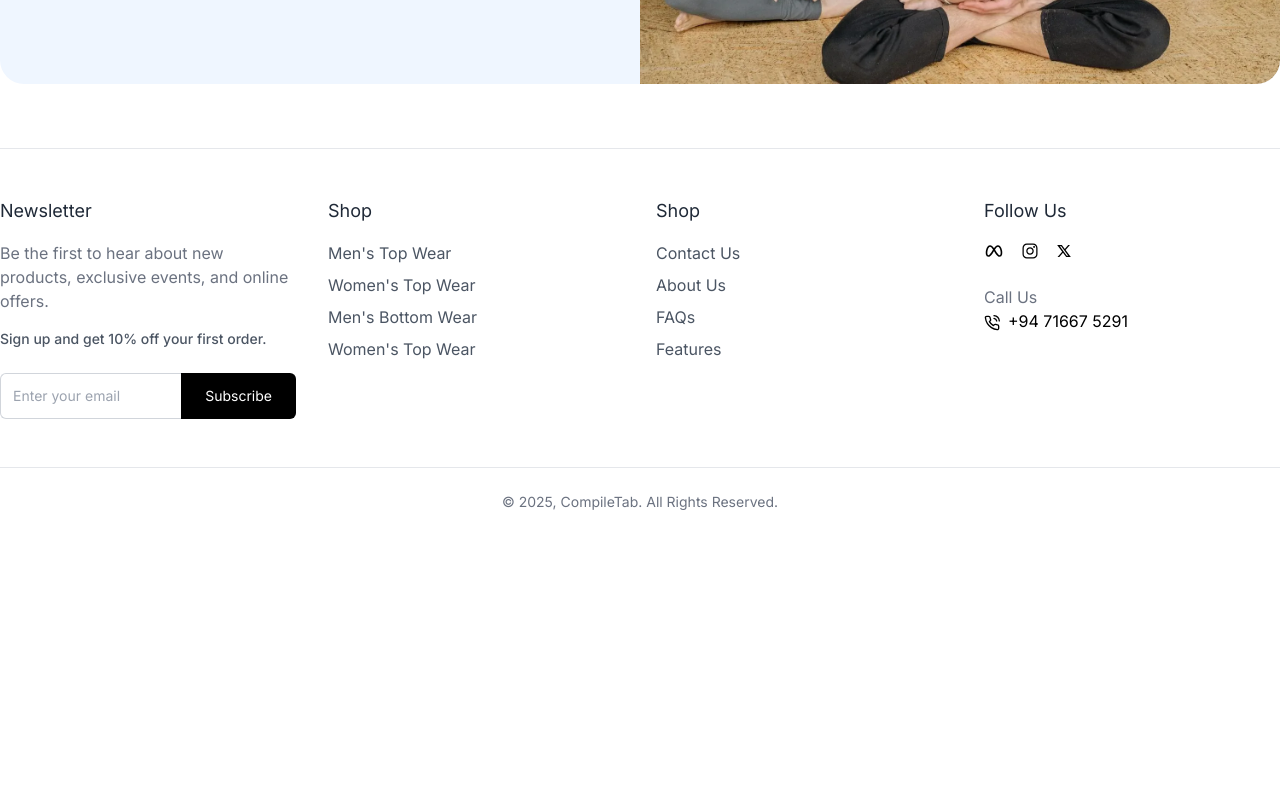
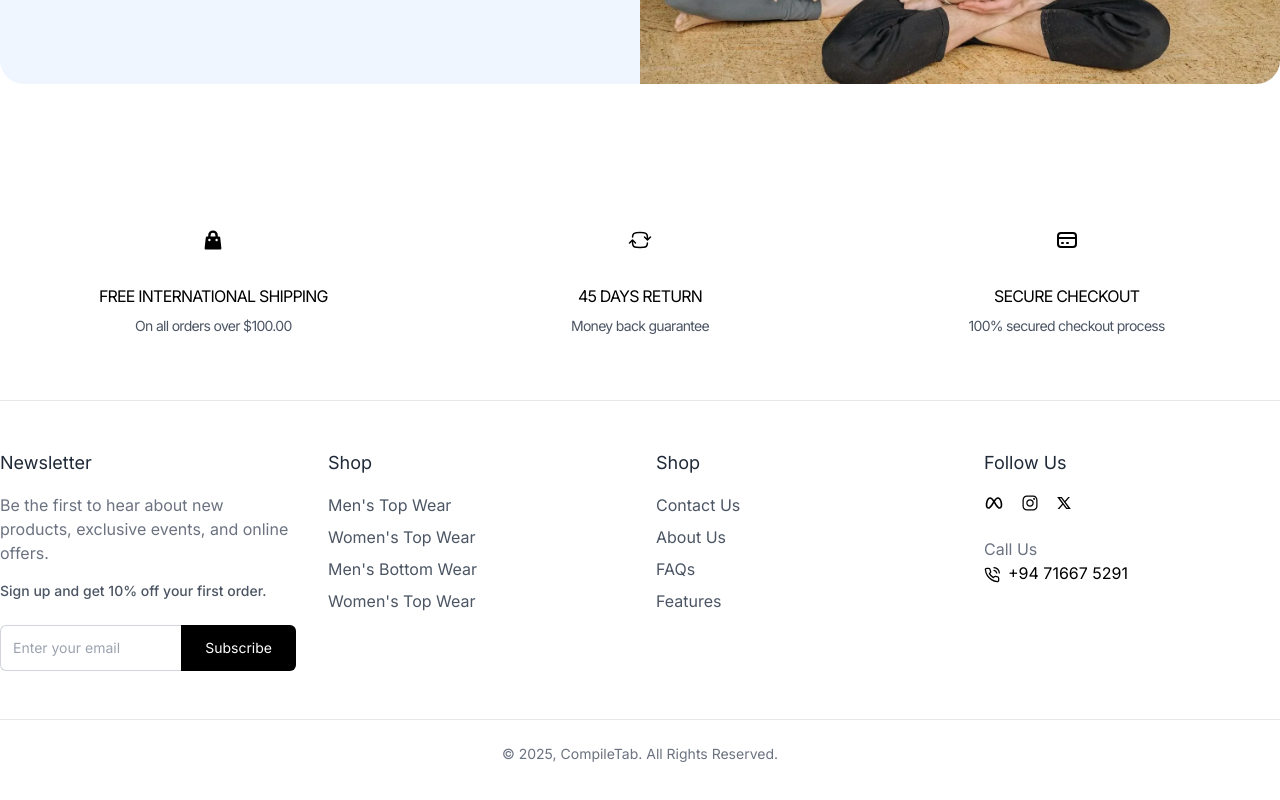
Before and after one commit to navonsanjuni/Trendora-E-Commerce, a React (Vite) app in the folder frontend/: page / in a window 1280 px wide. Shown: the part 5477-6277 px from the top of the page. Before the commit the page ends 6037 px from the top, so only its background shows below. Built offline with nearby package versions, Linux system fonts and the light colour scheme.

Commit message:
Created the features section

```diff
--- /dev/null
+++ b/frontend/src/components/Products/FeaturesSection.jsx
@@ -0,0 +1,44 @@
+import React from 'react'
+import { HiOutlineCreditCard, HiShoppingBag } from 'react-icons/hi'
+import { HiArrowPathRoundedSquare } from "react-icons/hi2";
+
+const FeaturedSection = () => {
+  return (
+    <section className='py-16 px-4 bg-white'>
+        <div className='container mx-auto grid grid-cols-1 md:grid-cols-3 gap-8 text-center'>
+            {/* Feature 1 */}
+            <div className="flex flex-col items-center">
+                <div className="p-4 rounded-full mb-4">
+                    <HiShoppingBag className=' text-2xl'/>
+                </div>
+                <h4 className='tracking-tighter mb-2'>FREE INTERNATIONAL SHIPPING</h4>
+                <p className='text-gray-600 text-sm tracking-tighter'>
+                    On all orders over $100.00
+                </p>
+            </div>
+            {/* Feature 2 */}
+            <div className="flex flex-col items-center">
+                <div className="p-4 rounded-full mb-4">
+                    <HiArrowPathRoundedSquare className='text-2xl'/>
+                </div>
+                <h4 className='tracking-tighter mb-2'>45 DAYS RETURN</h4>
+                <p className='text-gray-600 text-sm tracking-tighter'>
+                    Money back guarantee
+                </p>
+            </div>
+            {/* Feature 3 */}
+            <div className="flex flex-col items-center">
+                <div className="p-4 rounded-full mb-4">
+                    <HiOutlineCreditCard className='text-2xl'/>
+                </div>
+                <h4 className='tracking-tighter mb-2'>SECURE CHECKOUT</h4>
+                <p className='text-gray-600 text-sm tracking-tighter'>
+                    100% secured checkout process
+                </p>
+            </div>
+        </div>
+    </section>
+  )
+}
+
+export default FeaturedSection
--- a/frontend/src/pages/Home.jsx
+++ b/frontend/src/pages/Home.jsx
@@ -5,6 +5,7 @@
 import ProductDetails from '../components/Products/ProductDetails'
 import ProductGrid from '../components/Products/ProductGrid'
 import FeaturedCollection from '../components/Products/FeaturedCollection'
+import FeaturesSection from '../components/Products/Featuressection'
 
 const placeholderProducts = [
   {
@@ -80,6 +81,7 @@
       </div>
 
       <FeaturedCollection />
+      <FeaturesSection />
 
     </div>
   )
```
